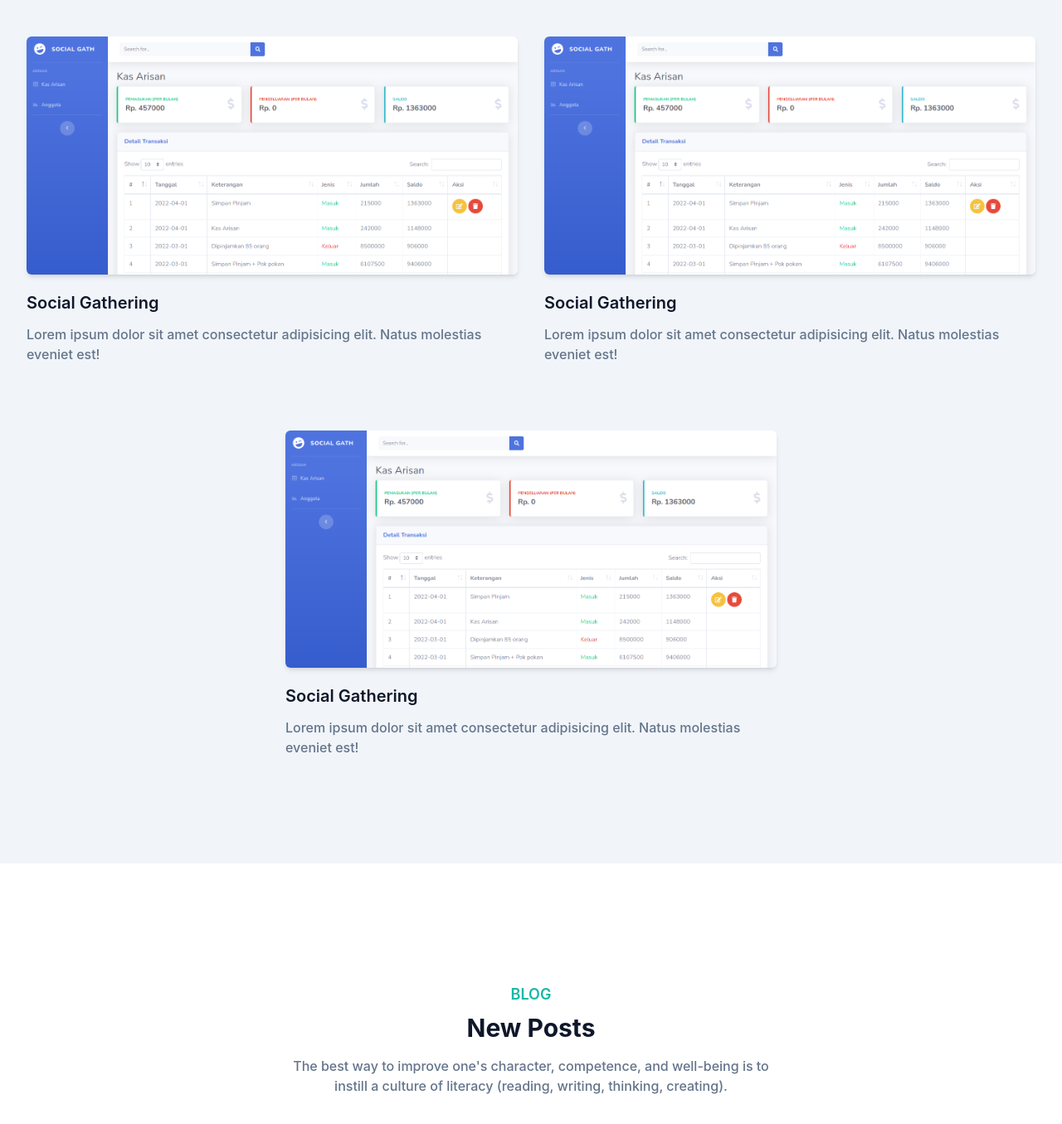
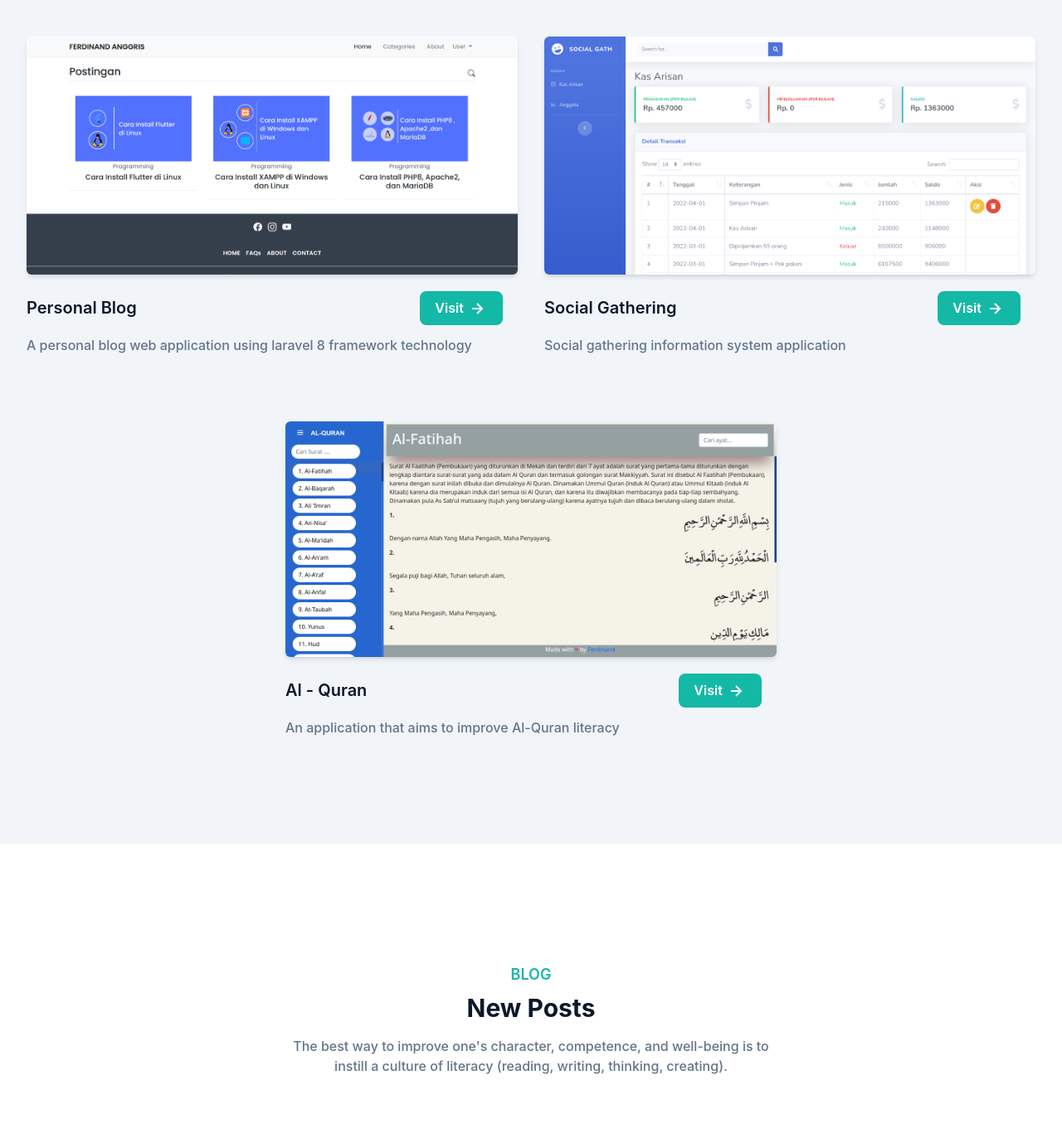
Before and after one commit to ferdinandanggris/portfolio, a website: page index.html in a window 1280 px wide. Shown: the part 1448-2803 px from the top of the page at 83% size. Drawn offline with Linux system fonts and the light colour scheme.

Commit message:
fix links

```diff
--- a/index.html
+++ b/index.html
@@ -124,25 +124,50 @@
             <div class="w-full px flex flex-wrap justify-center">
                 <div class="mb-12 p-4 md:w-1/2">
                     <div class="rounded-md shadow-md overflow-hidden">
-                        <img src="dist/img/social-gath.png" alt="social-gath" srcset="" width="100%">
+                        <img src="dist/img/blog.png" alt="blog" srcset="" width="100%">
                     </div>
-                    <h3 class="font-semibold text-xl text-slate-900 mt-5 mb-3">Social Gathering</h3>
-                    <p class="font-medium text-base text-slate-500">Lorem ipsum dolor sit amet consectetur adipisicing elit. Natus molestias eveniet est!</p>
+                    <div class="w-full flex flex-wrap items-center">
+                    <h3 class=" inline-block w-4/5 font-semibold text-xl text-slate-900 mt-5 mb-3">Personal Blog</h3>
+                    <a href="https://blog.anggris.my.id" target="_blank" class="w-[100px] rounded-lg px-3 py-2 bg-teal-500 text-center inline-block font-semibold text-base text-white mt-5 mb-3 hover:shadow-lg hover:opacity-70">Visit
+                        <span class="inline text-white">
+                            <svg xmlns="http://www.w3.org/2000/svg" class="inline fill-current" width="24" height="24" style=" fill: rgb(255, 255, 255);transform: ;msFilter:;"><path d="m11.293 17.293 1.414 1.414L19.414 12l-6.707-6.707-1.414 1.414L15.586 11H6v2h9.586z"></path></svg>
+                        </span>
+                    </a>
+                </div>
+                    <p class="font-medium text-base text-slate-500">A personal blog web application using laravel 8 framework technology</p>
+
                 </div>
                 <div class="mb-12 p-4 md:w-1/2">
                     <div class="rounded-md shadow-md overflow-hidden">
                         <img src="dist/img/social-gath.png" alt="social-gath" srcset="" width="100%">
                     </div>
-                    <h3 class="font-semibold text-xl text-slate-900 mt-5 mb-3">Social Gathering</h3>
-                    <p class="font-medium text-base text-slate-500">Lorem ipsum dolor sit amet consectetur adipisicing elit. Natus molestias eveniet est!</p>
+                    <div class="w-full flex flex-wrap items-center">
+                    <h3 class=" inline-block w-4/5 font-semibold text-xl text-slate-900 mt-5 mb-3">Social Gathering</h3>
+                    <a href="https://social-gath.anggris.my.id" target="_blank" class="w-[100px] rounded-lg px-3 py-2 bg-teal-500 text-center inline-block font-semibold text-base text-white mt-5 mb-3 hover:shadow-lg hover:opacity-70">Visit
+                        <span class="inline text-white">
+                            <svg xmlns="http://www.w3.org/2000/svg" class="inline fill-current" width="24" height="24" style=" fill: rgb(255, 255, 255);transform: ;msFilter:;"><path d="m11.293 17.293 1.414 1.414L19.414 12l-6.707-6.707-1.414 1.414L15.586 11H6v2h9.586z"></path></svg>
+                        </span>
+                    </a>
+                </div>
+                    <p class="font-medium text-base text-slate-500">Social gathering information system application</p>
+
                 </div>
                 <div class="mb-12 p-4 md:w-1/2">
                     <div class="rounded-md shadow-md overflow-hidden">
-                        <img src="dist/img/social-gath.png" alt="social-gath" srcset="" width="100%">
+                        <img src="dist/img/al-quran.png" alt="al-quran" srcset="" width="100%">
                     </div>
-                    <h3 class="font-semibold text-xl text-slate-900 mt-5 mb-3">Social Gathering</h3>
-                    <p class="font-medium text-base text-slate-500">Lorem ipsum dolor sit amet consectetur adipisicing elit. Natus molestias eveniet est!</p>
+                    <div class="w-full flex flex-wrap items-center">
+                    <h3 class=" inline-block w-4/5 font-semibold text-xl text-slate-900 mt-5 mb-3">Al - Quran</h3>
+                    <a href="https://social-gath.anggris.my.id" target="_blank" class="w-[100px] rounded-lg px-3 py-2 bg-teal-500 text-center inline-block font-semibold text-base text-white mt-5 mb-3 hover:shadow-lg hover:opacity-70">Visit
+                        <span class="inline text-white">
+                            <svg xmlns="http://www.w3.org/2000/svg" class="inline fill-current" width="24" height="24" style=" fill: rgb(255, 255, 255);transform: ;msFilter:;"><path d="m11.293 17.293 1.414 1.414L19.414 12l-6.707-6.707-1.414 1.414L15.586 11H6v2h9.586z"></path></svg>
+                        </span>
+                    </a>
                 </div>
+                    <p class="font-medium text-base text-slate-500">An application that aims to improve Al-Quran literacy</p>
+
+                </div>
+
             </div>
 
         </div>
@@ -164,37 +189,31 @@
             <div class="flex flex-wrap">
                 <div class="w-full px-4 lg:w-1/2 xl:w-1/3">
                     <div class="bg-white rounded-xl shadow-lg overflow-hidden mb-10">
-                        <img src="https://source.unsplash.com/360x200?programming" class="w-full" alt="" srcset="">
+                        <img src="dist/img/Cara Install Flutter di Linux.png" class="w-full" alt="" srcset="">
                         <div class="py-8 px-6">
-                            <h3><a class="block mb-3 font-semibold text-xl text-slate-900 hover:text-teal-500" href="">Tips Belajar Programming</a></h3>
-                            <p class="font-medium text-slate-500 text-base mb-4">Lorem ipsum dolor sit amet consectetur adipisicing elit. Sint, quidem perspiciatis atque eos voluptas dolorem!</p>
-                            <a href="#" class="font-medium text-sm text-white bg-teal-500 py-2 px-4 rounded-lg hover:opacity-80">Baca Selengkapnya</a>
+                            <h3><a class="block mb-3 font-semibold text-xl text-slate-900 hover:text-teal-500" href="">Cara Install Flutter di Linux</a></h3>
                         </div>
                     </div>
                 </div>
                 <div class="w-full px-4 lg:w-1/2 xl:w-1/3">
                     <div class="bg-white rounded-xl shadow-lg overflow-hidden mb-10">
-                        <img src="https://source.unsplash.com/360x200?programming" class="w-full" alt="" srcset="">
+                        <img src="dist/img/Cara Install XAMPP di Windows dan Linux.png" class="w-full" alt="" srcset="">
                         <div class="py-8 px-6">
                             <h3><a class="block mb-3 font-semibold text-xl text-slate-900 hover:text-teal-500" href="">Tips Belajar Programming</a></h3>
-                            <p class="font-medium text-slate-500 text-base mb-4">Lorem ipsum dolor sit amet consectetur adipisicing elit. Sint, quidem perspiciatis atque eos voluptas dolorem!</p>
-                            <a href="#" class="font-medium text-sm text-white bg-teal-500 py-2 px-4 rounded-lg hover:opacity-80">Baca Selengkapnya</a>
                         </div>
                     </div>
                 </div>
                 <div class="w-full px-4 lg:w-1/2 xl:w-1/3">
                     <div class="bg-white rounded-xl shadow-lg overflow-hidden mb-10">
-                        <img src="https://source.unsplash.com/360x200?programming" class="w-full" alt="" srcset="">
+                        <img src="dist/img/Instalasi PHP8 , Apache2 , MariaDB.png" class="w-full" alt="" srcset="">
                         <div class="py-8 px-6">
-                            <h3><a class="block mb-3 font-semibold text-xl text-slate-900 hover:text-teal-500" href="">Tips Belajar Programming</a></h3>
-                            <p class="font-medium text-slate-500 text-base mb-4">Lorem ipsum dolor sit amet consectetur adipisicing elit. Sint, quidem perspiciatis atque eos voluptas dolorem!</p>
-                            <a href="#" class="font-medium text-sm text-white bg-teal-500 py-2 px-4 rounded-lg hover:opacity-80">Baca Selengkapnya</a>
+                            <h3><a class="block mb-3 font-semibold text-xl text-slate-900 hover:text-teal-500" href="">Cara Install PHP8, Apache2, dan MariaDB</a></h3>
                         </div>
                     </div>
                 </div>
             </div>
             <div class="w-full px4 text-center">
-                <a href="https://blog.anggris.my.id" class="inline-block px-8 py-3 bg-teal-500 text-white hover:opacity-80 ease-in-out transition duration-300" target="_blank">Read More
+                <a href="https://blog.anggris.my.id" class="inline-block px-8 py-3 bg-teal-500 text-white hover:opacity-80 ease-in-out transition duration-300" target="_blank">Other Posts
                     <span class="inline text-white">
                         <svg xmlns="http://www.w3.org/2000/svg" class="inline fill-current" width="24" height="24" style="color:white;transform: ;msFilter:;"><path d="M10.296 7.71 14.621 12l-4.325 4.29 1.408 1.42L17.461 12l-5.757-5.71z"></path><path d="M6.704 6.29 5.296 7.71 9.621 12l-4.325 4.29 1.408 1.42L12.461 12z"></path></svg>
                     </span>
```
Also changed, not shown: dist/img/Cara Install Flutter di Linux.png (added), dist/img/Cara Install XAMPP di Windows dan Linux.png (added), dist/img/Instalasi PHP8 , Apache2 , MariaDB.png (added), dist/img/al-quran.png (added), dist/img/blog.png (added), dist/output.css.
